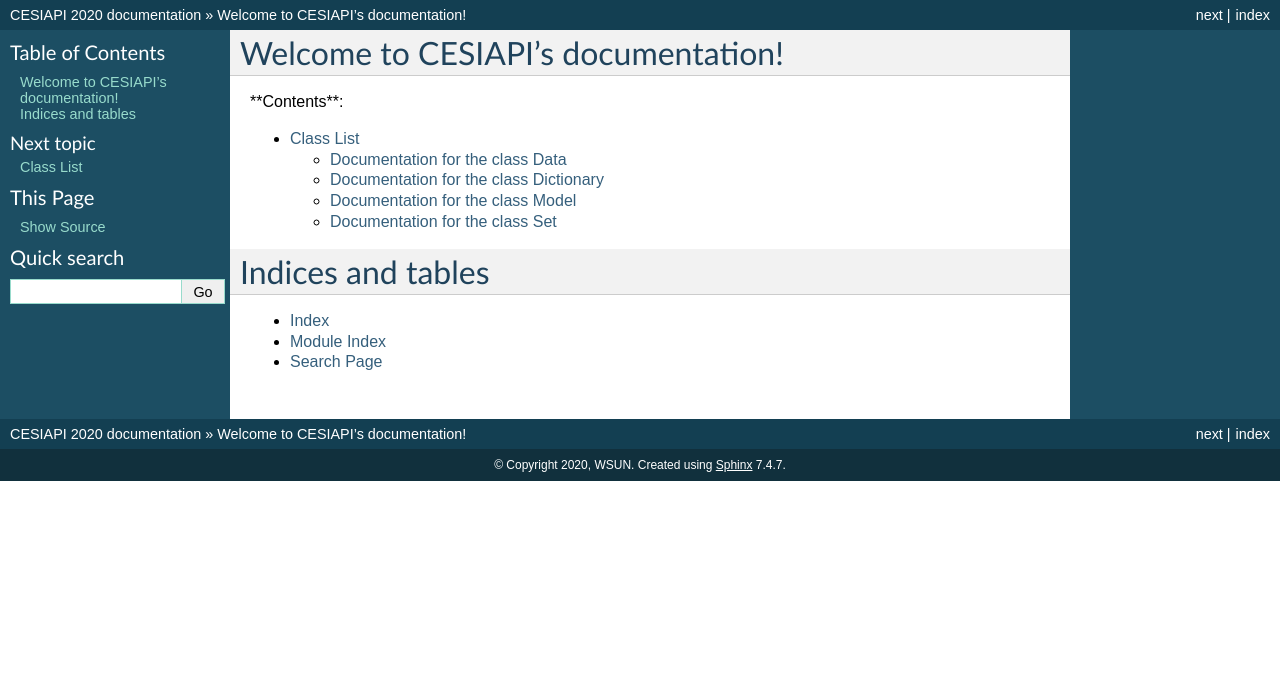
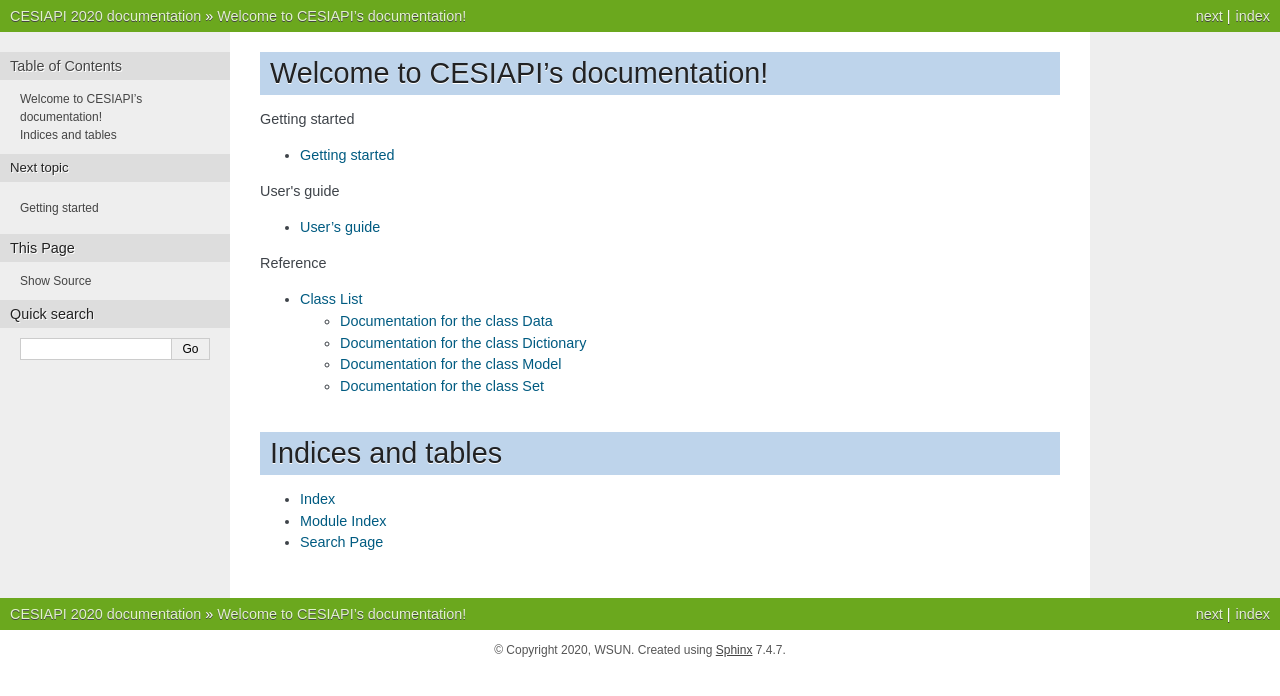
Before and after one commit to sunedin/CESIAPI, a Sphinx documentation site: the page built from docs/index.rst, in a window 1280 px wide. Shown: the top 696 px of the page. Built offline with Sphinx 7.4.7, drawn with Linux system fonts in a browser that asks for light colours.

Commit message:
draft structure

```diff
--- a/docs/conf.py
+++ b/docs/conf.py
@@ -23,7 +23,7 @@ author = 'WSUN'
 
 # The full version, including alpha/beta/rc tags
 release = '2020'
-
+master_doc = 'index'
 
 # -- General configuration ---------------------------------------------------
 
@@ -47,7 +47,7 @@ exclude_patterns = ['_build', 'Thumbs.db', '.DS_Store']
 # a list of builtin themes.
 #
 # html_theme = "bizstyle"
-html_theme = "classic"
+html_theme = "nature"
 
 # Add any paths that contain custom static files (such as style sheets) here,
 # relative to this directory. They are copied after the builtin static files,
--- a/docs/index.rst
+++ b/docs/index.rst
@@ -5,10 +5,21 @@
 
 Welcome to CESIAPI's documentation!
 ===================================
+.. toctree::
+   :maxdepth: 1
+   :caption: Getting started
+
+   getting_started
+
+.. toctree::
+   :maxdepth: 1
+   :caption: User's guide
+
+   user_guide
 
 .. toctree::
    :maxdepth: 2
-   :caption: **Contents**:
+   :caption: Reference
 
    API
 
--- /dev/null
+++ b/docs/user_guide.rst
@@ -0,0 +1,6 @@
+.. _user_guide_label:
+
+~~~~~~~~~~~~~~~
+User's guide
+~~~~~~~~~~~~~~~
+TBC
```
Also changed, not shown: docs/getting_started.rst (added, +7 -0 lines).
